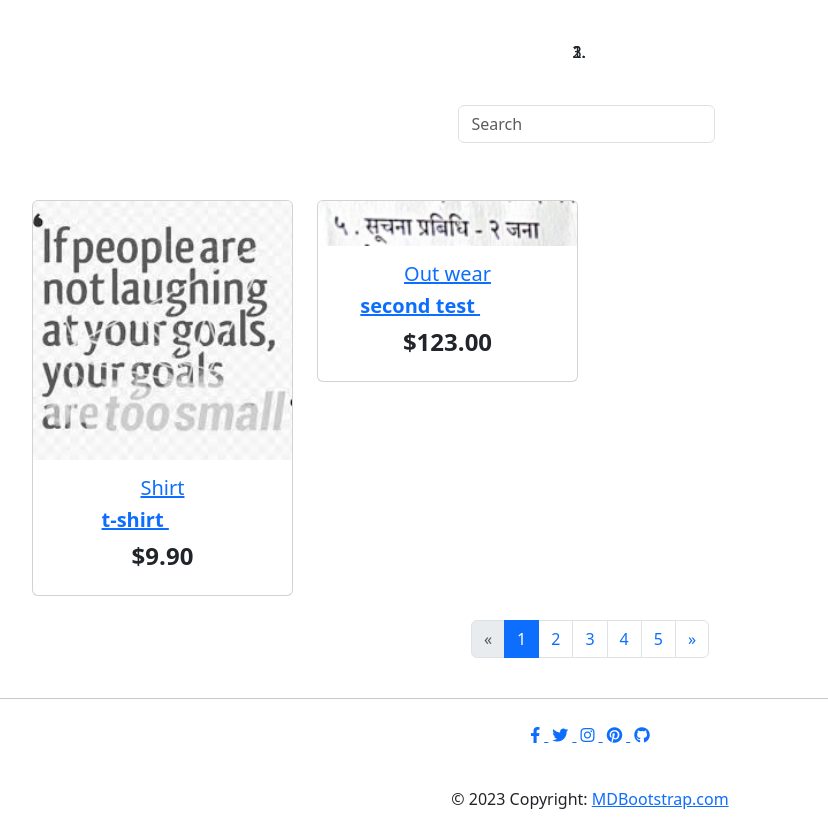
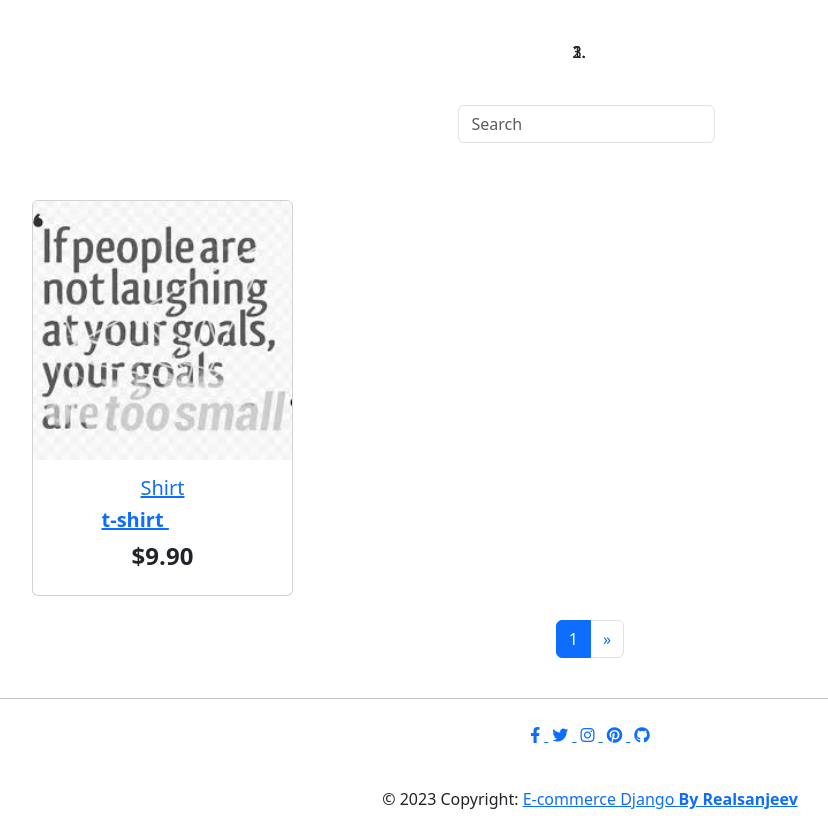
Before and after one commit to realsanjeev/django-ecommerce, a Django app: page / in a window 1280 px wide. Shown: the part 400-1227 px from the top of the page, without its empty margins (50-878 px from the left). Run offline with Django 4.2, Linux system fonts and the light colour scheme; data comes from the database, SQL or seed files in the repository; both versions use the stored data as it was after the commit; some libraries are stand-ins or nearby versions.

Commit message:
adding pagination in UI

```diff
--- a/src/accounts/views.py
+++ b/src/accounts/views.py
@@ -8,7 +8,7 @@ from address.models import Address
 class HomeView(ListView):
     template_name = "home.html"
     model = Product
-    paginate_by = 2
+    paginate_by = 1
     # overrides objects_list key to user_defined key
     context_object_name = "products"
 
--- a/src/templates/base/footer.html
+++ b/src/templates/base/footer.html
@@ -29,7 +29,7 @@
     <!--Copyright-->
     <div class="footer-copyright py-3">
       © 2023 Copyright:
-      <a href="https://mdbootstrap.com/education/bootstrap/" target="_blank"> MDBootstrap.com </a>
+      <a href="https://github.com/realsanjeev/" target="_blank"> E-commerce Django <strong>By Realsanjeev</strong> </a>
     </div>
     <!--/.Copyright-->
 
--- a/src/templates/base/navbar.html
+++ b/src/templates/base/navbar.html
@@ -34,7 +34,7 @@
                   </a>
               </li>
               <li class="nav-item">
-                <a class="nav-link" href="#">
+                <a class="nav-link" href="{% url 'account_logout' %}">
                     <span class="d-none d-sm-inline-block">Logout</span>
                 </a>
             </li>
@@ -42,12 +42,12 @@
           {% else %}
           <ul class="navbar-nav">
             <li class="nav-item">
-                <a class="nav-link" href="#">
+                <a class="nav-link" href="{% url 'account_login' %}">
                     <span class="d-none d-sm-inline-block">Login</span>
                 </a>
             </li>
             <li class="nav-item">
-                <a class="nav-link" href="#">
+                <a class="nav-link" href="{% url 'account_signup' %}">
                     <span class="d-none d-sm-inline-block">Sign Up</span>
                 </a>
             </li>
--- a/src/templates/home.html
+++ b/src/templates/home.html
@@ -61,21 +61,18 @@
             <!-- Content -->
             <div class="text-center white-text mx-5 wow fadeIn">
               <h1 class="mb-4">
-                <strong>Learn Bootstrap 4 with MDB</strong>
+                <strong>E-commerce</strong>
               </h1>
 
               <p>
-                <strong>Best & free guide of responsive web design</strong>
+                <strong>Wears! The new tread</strong>
               </p>
 
               <p class="mb-4 d-none d-md-block">
-                <strong>The most comprehensive tutorial for the Bootstrap 4. Loved by over 500 000 users. Video and
-                  written versions
-                  available. Create your own, stunning website.</strong>
+                <strong>The most loved E-commerce site for wears. Pick your choice</strong>
               </p>
 
-              <a target="_blank" href="https://mdbootstrap.com/education/bootstrap/" class="btn btn-outline-white btn-lg">Start
-                free tutorial
+              <a target="_blank" href="https://mdbootstrap.com/education/bootstrap/" class="btn btn-outline-white btn-lg">Start your Jounry
                 <i class="fas fa-graduation-cap ml-2"></i>
               </a>
             </div>
@@ -98,21 +95,18 @@
             <!-- Content -->
             <div class="text-center white-text mx-5 wow fadeIn">
               <h1 class="mb-4">
-                <strong>Learn Bootstrap 4 with MDB</strong>
+                <strong>Wears</strong>
               </h1>
 
               <p>
-                <strong>Best & free guide of responsive web design</strong>
+                <strong>Best design for your price. Get your new Fashon</strong>
               </p>
 
               <p class="mb-4 d-none d-md-block">
-                <strong>The most comprehensive tutorial for the Bootstrap 4. Loved by over 500 000 users. Video and
-                  written versions
-                  available. Create your own, stunning website.</strong>
+                <strong>Store dedicated to those who want something new and creative. Go with tread or make your own tread by advertising in our platform.</strong>
               </p>
 
-              <a target="_blank" href="https://mdbootstrap.com/education/bootstrap/" class="btn btn-outline-white btn-lg">Start
-                free tutorial
+              <a target="_blank" href="#" class="btn btn-outline-white btn-lg">Start Your Jounry
                 <i class="fas fa-graduation-cap ml-2"></i>
               </a>
             </div>
@@ -246,43 +240,40 @@
         <!-- Create new row in every additional fourth col -->
 
       <!--Pagination-->
+      {% if is_paginated %}
       <nav class="d-flex justify-content-center wow fadeIn">
         <ul class="pagination pg-blue">
 
           <!--Arrow left-->
-          <li class="page-item disabled">
-            <a class="page-link" href="#" aria-label="Previous">
+          {% if page_obj.has_previous %}
+          <li class="page-item">
+            <a class="page-link" href="?page={{ page_obj.previous_page_number }}" aria-label="Previous">
               <span aria-hidden="true">&laquo;</span>
               <span class="sr-only">Previous</span>
             </a>
           </li>
+          {% endif %}
 
           <li class="page-item active">
-            <a class="page-link" href="#">1
+            <a class="page-link" href="?page={{ page_obj.number }}">{{ page_obj.number }}
               <span class="sr-only">(current)</span>
             </a>
-          </li>
+          <!-- </li>
           <li class="page-item">
             <a class="page-link" href="#">2</a>
-          </li>
+          </li> -->
+
+          {% if page_obj.has_next %}
           <li class="page-item">
-            <a class="page-link" href="#">3</a>
-          </li>
-          <li class="page-item">
-            <a class="page-link" href="#">4</a>
-          </li>
-          <li class="page-item">
-            <a class="page-link" href="#">5</a>
-          </li>
-
-          <li class="page-item">
-            <a class="page-link" href="#" aria-label="Next">
+            <a class="page-link" href="?page={{ page_obj.next_page_number }}" aria-label="Next">
               <span aria-hidden="true">&raquo;</span>
               <span class="sr-only">Next</span>
             </a>
           </li>
+          {% endif %}
         </ul>
       </nav>
+      {% endif %}
       <!--Pagination-->
 
     </div>
```
Also changed, not shown: src/db.sqlite3.
